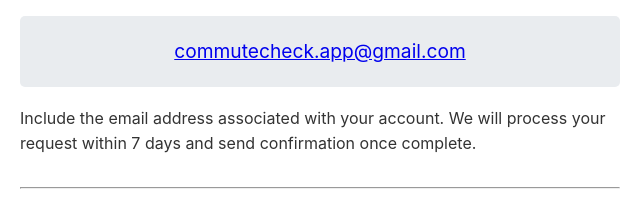
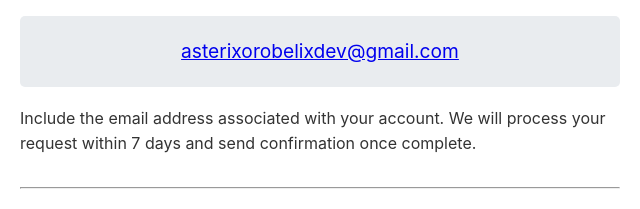
Before and after one commit to asterixorobelix/app-policies, a plain HTML site: page commute-check-delete.html in a window 1280 px wide. Shown: the part 419-628 px from the top of the page, 320-960 px from the left. Drawn offline with Linux system fonts and the light colour scheme.

Commit message:
Update support email

```diff
--- a/commute-check-delete.html
+++ b/commute-check-delete.html
@@ -54,8 +54,8 @@
     <p>To request deletion of your account and all associated data, please email us at:</p>
 
     <p style="font-size: 1.2em; text-align: center; padding: 20px; background: #e9ecef; border-radius: 5px;">
-        <a href="mailto:commutecheck.app@gmail.com?subject=Account%20Deletion%20Request&body=Please%20delete%20my%20Commute%20Check%20account.%0A%0AEmail%20address%20to%20delete:%20">
-            commutecheck.app@gmail.com
+        <a href="mailto:asterixorobelixdev@gmail.com?subject=Account%20Deletion%20Request&body=Please%20delete%20my%20Commute%20Check%20account.%0A%0AEmail%20address%20to%20delete:%20">
+            asterixorobelixdev@gmail.com
         </a>
     </p>
 
```
